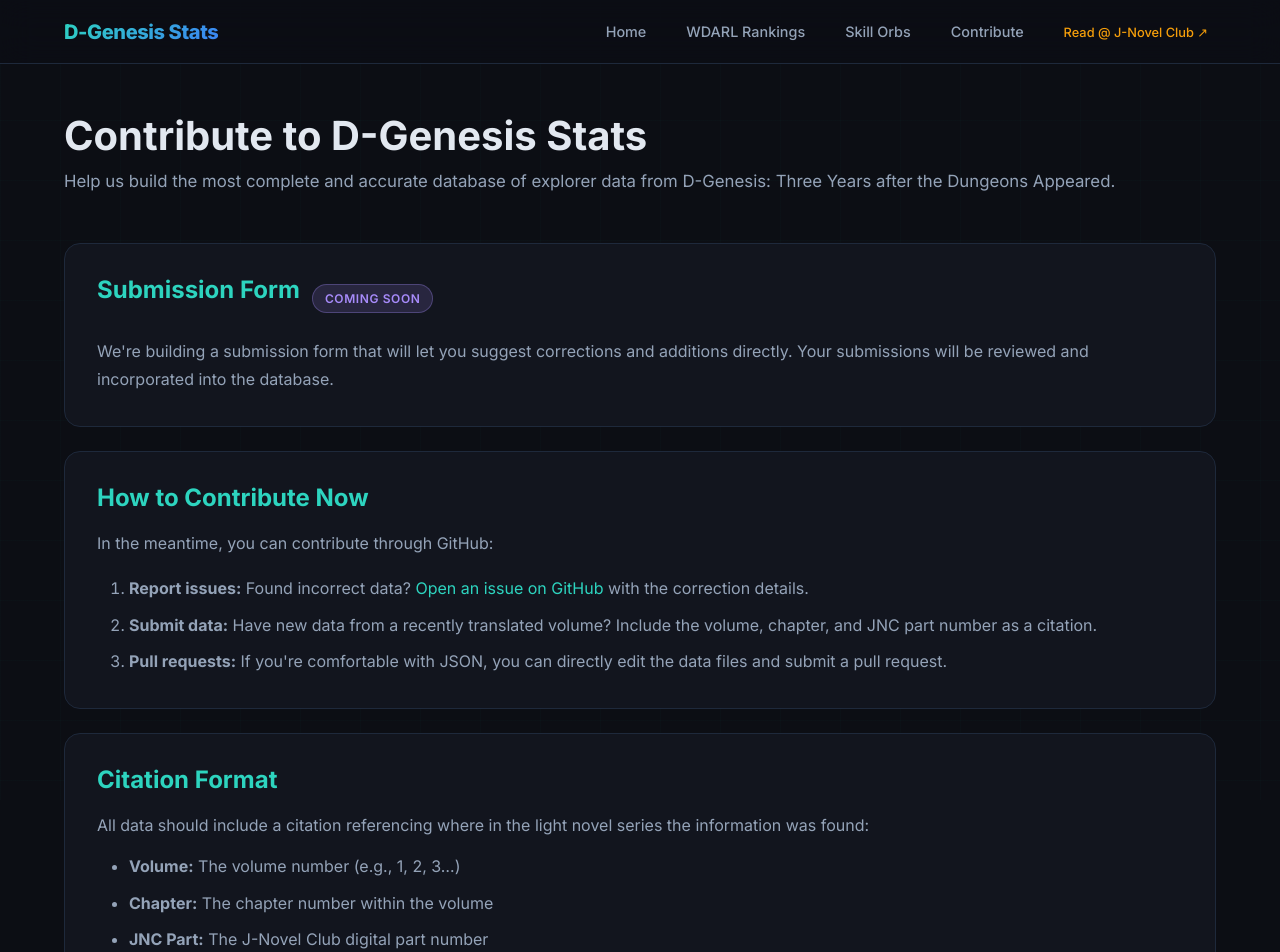
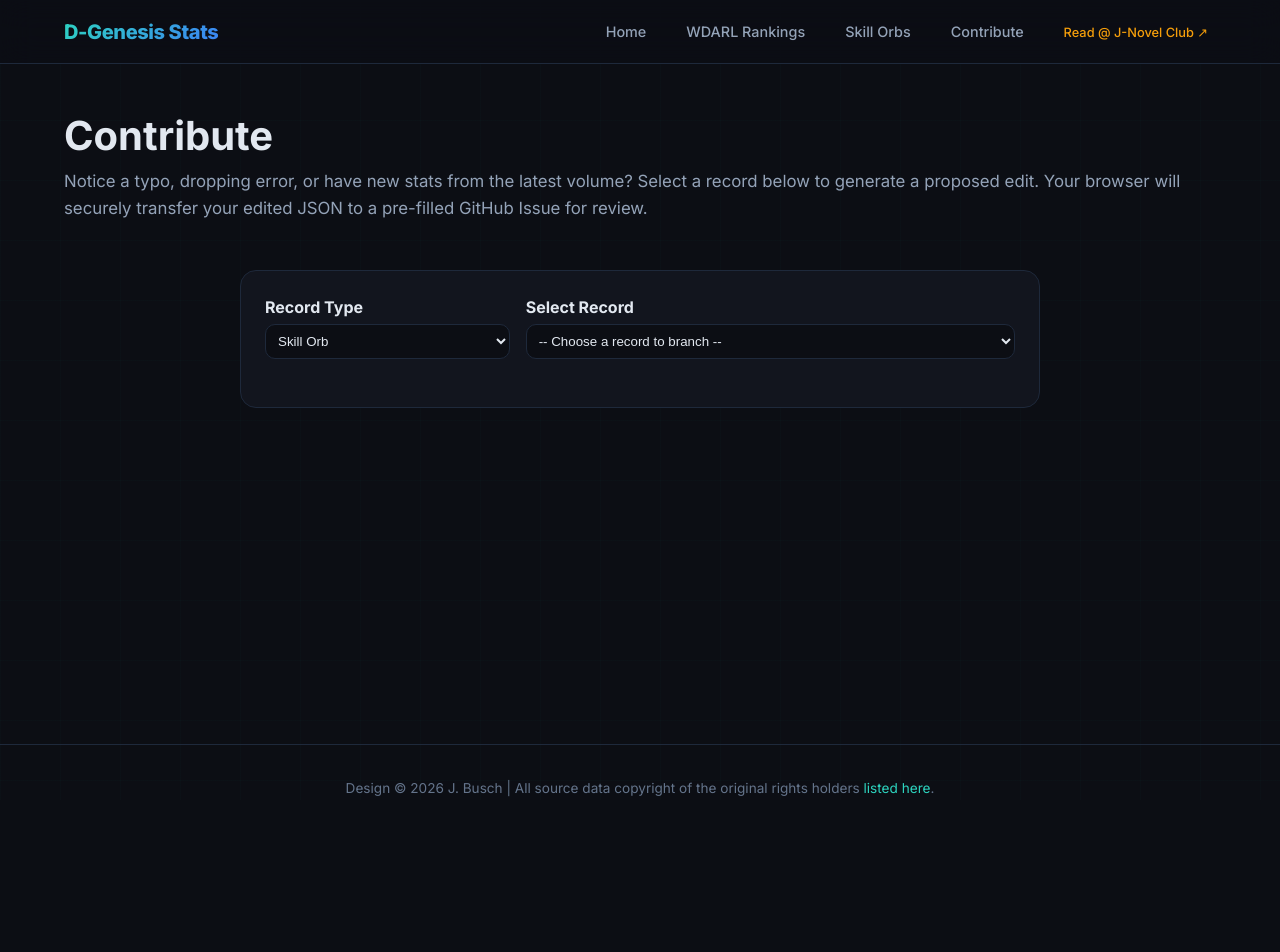
Before and after one commit to sorvani/dgenesisinfo, a Next.js app: page /contribute in a window 1280 px wide. Shown: the top 952 px of the page. After the commit the page ends 832 px from the top, so only its background shows below. Built offline with nearby package versions, Linux system fonts and the light colour scheme.

Commit message:
feat: implement JSON contribution editing form with GitHub issue pre-filling

```diff
--- a/src/app/contribute/page.tsx
+++ b/src/app/contribute/page.tsx
@@ -1,94 +1,27 @@
-import type { Metadata } from "next";
+import type { Metadata } from 'next';
+import { getOrbs, getExplorers } from '@/lib/data';
+import { ContributeForm } from '@/components/ContributeForm';
 
 export const metadata: Metadata = {
-  title: "Contribute",
-  description:
-    "Help improve the D-Genesis Stats database by contributing data corrections and additions.",
+  title: 'Contribute Data',
+  description: 'Propose edits or additions to the D-Genesis database.',
 };
 
 export default function ContributePage() {
+  const orbs = getOrbs();
+  const explorers = getExplorers();
+
   return (
     <>
       <div className="page-header">
-        <h1>Contribute to D-Genesis Stats</h1>
+        <h1>Contribute</h1>
         <p>
-          Help us build the most complete and accurate database of explorer data
-          from D-Genesis: Three Years after the Dungeons Appeared.
+          Notice a typo, dropping error, or have new stats from the latest volume? Select a record below to generate a proposed edit.
+          Your browser will securely transfer your edited JSON to a pre-filled GitHub Issue for review.
         </p>
       </div>
-
-      <div className="contribute-card">
-        <div style={{ display: "flex", alignItems: "center", gap: "0.75rem", marginBottom: "1rem" }}>
-          <h3>Submission Form</h3>
-          <span className="coming-soon-badge">Coming Soon</span>
-        </div>
-        <p>
-          We&apos;re building a submission form that will let you suggest corrections
-          and additions directly. Your submissions will be reviewed and
-          incorporated into the database.
-        </p>
-      </div>
-
-      <div className="contribute-card">
-        <h3>How to Contribute Now</h3>
-        <p style={{ marginBottom: "1rem" }}>
-          In the meantime, you can contribute through GitHub:
-        </p>
-        <ol>
-          <li>
-            <strong>Report issues:</strong> Found incorrect data?{" "}
-            <a
-              href="https://github.com/sorvani/dgenesisinfo/issues/new"
-              target="_blank"
-              rel="noopener noreferrer"
-            >
-              Open an issue on GitHub
-            </a>{" "}
-            with the correction details.
-          </li>
-          <li>
-            <strong>Submit data:</strong> Have new data from a recently
-            translated volume? Include the volume, chapter, and JNC part
-            number as a citation.
-          </li>
-          <li>
-            <strong>Pull requests:</strong> If you&apos;re comfortable with JSON,
-            you can directly edit the data files and submit a pull request.
-          </li>
-        </ol>
-      </div>
-
-      <div className="contribute-card">
-        <h3>Citation Format</h3>
-        <p>
-          All data should include a citation referencing where in the light
-          novel series the information was found:
-        </p>
-        <ul style={{ marginTop: "0.75rem" }}>
-          <li>
-            <strong>Volume:</strong> The volume number (e.g., 1, 2, 3…)
-          </li>
-          <li>
-            <strong>Chapter:</strong> The chapter number within the volume
-          </li>
-          <li>
-            <strong>JNC Part:</strong> The J-Novel Club digital part number
-          </li>
-        </ul>
-      </div>
-
-      <div className="contribute-card">
-        <h3>What We Track</h3>
-        <ul>
-          <li>
-            <strong>Explorers:</strong> Names, monikers, nationality, WDARL
-            rankings over time, stat readings, and orbs used
-          </li>
-          <li>
-            <strong>Skill Orbs:</strong> Names, known effects, drop rates,
-            source creatures and dungeons
-          </li>
-        </ul>
+      <div className="card" style={{ maxWidth: '800px', margin: '0 auto', boxShadow: 'var(--shadow-md)' }}>
+        <ContributeForm orbs={orbs} explorers={explorers} />
       </div>
     </>
   );
--- /dev/null
+++ b/src/components/ContributeForm.tsx
@@ -0,0 +1,157 @@
+"use client";
+
+import { useState } from 'react';
+import { type Orb, type Explorer } from '@/lib/data';
+
+interface Props {
+  orbs: Orb[];
+  explorers: Explorer[];
+}
+
+export function ContributeForm({ orbs, explorers }: Props) {
+  const [type, setType] = useState<'orb' | 'explorer'>('orb');
+  const [selectedSlug, setSelectedSlug] = useState<string>('');
+  const [formData, setFormData] = useState<string>('');
+  const [jsonError, setJsonError] = useState<string | null>(null);
+
+  const handleTypeSelect = (e: React.ChangeEvent<HTMLSelectElement>) => {
+    setType(e.target.value as 'orb' | 'explorer');
+    setSelectedSlug('');
+    setFormData('');
+    setJsonError(null);
+  };
+
+  const handleEntitySelect = (e: React.ChangeEvent<HTMLSelectElement>) => {
+    const slug = e.target.value;
+    setSelectedSlug(slug);
+    setJsonError(null);
+    if (!slug) {
+      setFormData('');
+      return;
+    }
+
+    let entity;
+    if (type === 'orb') {
+      entity = orbs.find(o => o.slug === slug);
+    } else {
+      entity = explorers.find(ex => ex.slug === slug);
+    }
+
+    if (entity) {
+      setFormData(JSON.stringify(entity, null, 2));
+    }
+  };
+
+  const handleJsonChange = (e: React.ChangeEvent<HTMLTextAreaElement>) => {
+    setFormData(e.target.value);
+    setJsonError(null);
+  };
+
+  const handleSubmit = (e: React.FormEvent) => {
+    e.preventDefault();
+    if (!formData) return;
+
+    // Validate JSON strictly before allowing submission
+    try {
+      JSON.parse(formData);
+      setJsonError(null);
+    } catch (err: any) {
+      setJsonError("Invalid JSON syntax: " + err.message);
+      return;
+    }
+
+    const entityTypeStr = type === 'orb' ? 'Orb' : 'Explorer';
+    const title = `Update ${entityTypeStr}: ${selectedSlug}`;
+    const body = `### Proposed Edit for ${selectedSlug}\n\nPlease review and apply the following JSON changes:\n\n\`\`\`json\n${formData}\n\`\`\`\n`;
+
+    const url = `https://github.com/sorvani/dgenesisinfo/issues/new?title=${encodeURIComponent(title)}&body=${encodeURIComponent(body)}`;
+    window.open(url, '_blank');
+  };
+
+  const currentList = type === 'orb' ? orbs : explorers;
+
+  return (
+    <div>
+      <div style={{ display: 'grid', gridTemplateColumns: '1fr 2fr', gap: 'var(--space-md)', marginBottom: 'var(--space-lg)' }}>
+        <div>
+          <label style={{ display: 'block', marginBottom: 'var(--space-xs)', fontWeight: 'bold' }}>Record Type</label>
+          <select
+            value={type}
+            onChange={handleTypeSelect}
+            style={{ width: '100%', padding: 'var(--space-sm)', borderRadius: 'var(--radius-md)', border: '1px solid var(--border-subtle)', background: 'var(--bg-primary)', color: 'var(--text-primary)' }}
+          >
+            <option value="orb">Skill Orb</option>
+            <option value="explorer">Explorer</option>
+          </select>
+        </div>
+
+        <div>
+          <label style={{ display: 'block', marginBottom: 'var(--space-xs)', fontWeight: 'bold' }}>Select Record</label>
+          <select
+            value={selectedSlug}
+            onChange={handleEntitySelect}
+            style={{ width: '100%', padding: 'var(--space-sm)', borderRadius: 'var(--radius-md)', border: '1px solid var(--border-subtle)', background: 'var(--bg-primary)', color: 'var(--text-primary)' }}
+          >
+            <option value="">-- Choose a record to branch --</option>
+            {type === 'orb'
+              ? orbs.map(o => <option key={o.slug} value={o.slug}>{o.orb_name || o.slug}</option>)
+              : explorers.map(e => <option key={e.slug} value={e.slug}>{e.first_name} {e.last_name} ({e.slug})</option>)
+            }
+          </select>
+        </div>
+      </div>
+
+      {selectedSlug && (
+        <form onSubmit={handleSubmit} className="animate-in">
+          <div style={{ marginBottom: 'var(--space-md)' }}>
+            <label style={{ display: 'block', marginBottom: 'var(--space-xs)', fontWeight: 'bold' }}>JSON Data Editor</label>
+            <p style={{ fontSize: '0.875rem', color: 'var(--text-muted)', marginBottom: 'var(--space-xs)' }}>
+              Modify the raw data object below. You must maintain valid JSON syntax. New lines and fields are perfectly fine.
+            </p>
+            <textarea
+              value={formData}
+              onChange={handleJsonChange}
+              rows={25}
+              style={{
+                width: '100%',
+                padding: 'var(--space-md)',
+                borderRadius: 'var(--radius-md)',
+                border: jsonError ? '1px solid var(--accent-red)' : '1px solid var(--border-subtle)',
+                background: 'var(--bg-primary)',
+                color: 'var(--text-primary)',
+                fontFamily: 'var(--font-mono)',
+                fontSize: '0.875rem',
+                lineHeight: '1.5'
+              }}
+              spellCheck={false}
+            />
+            {jsonError && (
+              <div style={{ color: 'var(--accent-red)', marginTop: 'var(--space-xs)', fontSize: '0.875rem', fontWeight: 'bold' }}>
+                {jsonError}
+              </div>
+            )}
+          </div>
+          <button
+            type="submit"
+            style={{
+              width: '100%',
+              padding: 'var(--space-md)',
+              background: 'var(--accent-teal)',
+              color: '#fff',
+              border: 'none',
+              borderRadius: 'var(--radius-md)',
+              cursor: 'pointer',
+              fontWeight: 'bold',
+              fontSize: '1.1rem',
+              transition: 'opacity var(--transition-base)'
+            }}
+            onMouseOver={(e) => e.currentTarget.style.opacity = '0.9'}
+            onMouseOut={(e) => e.currentTarget.style.opacity = '1'}
+          >
+            Submit Proposed Edit to GitHub
+          </button>
+        </form>
+      )}
+    </div>
+  );
+}
```
